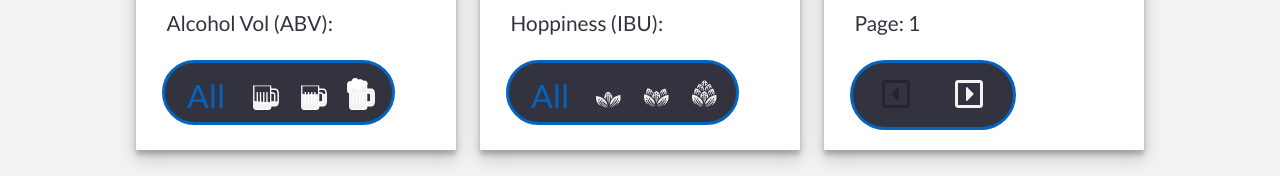
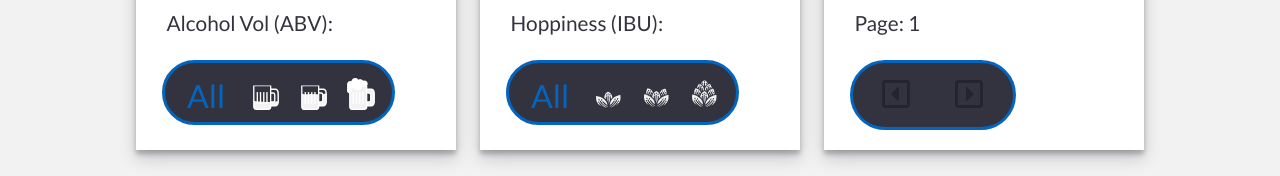
Before and after one commit to AlfonsoAnaya/beer-store, a React (Create React App) app: page / in a window 1280 px wide. Shown: the part 130-306 px from the top of the page. Built offline with nearby package versions, Linux system fonts and the light colour scheme; no server answers.

Commit message:
Fixed next page button, it's disabled when there are no more beers meeting the criteria

```diff
--- a/src/components/Filters.js
+++ b/src/components/Filters.js
@@ -2,8 +2,9 @@ import {useContext} from "react"
 import {Context} from "../Context"
 
 function Filters() {
-  let {incrementPage, decrementPage, handleABVChange, handleIBUChange, page} = useContext(Context)
+  let {incrementPage, decrementPage, handleABVChange, handleIBUChange, page, beers} = useContext(Context)
   let isPrevBtnDisabled = page===1 ? true : false
+  let isNextBtnDisabled = beers.length<20 ? true : false
   return <div className="filters">
     <div className="card filter-card">
       <div className="filter-container">
@@ -303,7 +304,7 @@ function Filters() {
           <button id="prevPage" className="page-btn" disabled={isPrevBtnDisabled} onClick={decrementPage}>
           <svg className="svg-inline--fa fa-caret-square-left fa-w-14" aria-hidden="true" focusable="false" data-prefix="far" data-icon="caret-square-left" role="img" xmlns="http://www.w3.org/2000/svg" viewBox="0 0 448 512" data-fa-i2svg=""><path fill="currentColor" d="M272 157.1v197.8c0 10.7-13 16.1-20.5 8.5l-98.3-98.9c-4.7-4.7-4.7-12.2 0-16.9l98.3-98.9c7.5-7.7 20.5-2.3 20.5 8.4zM448 80v352c0 26.5-21.5 48-48 48H48c-26.5 0-48-21.5-48-48V80c0-26.5 21.5-48 48-48h352c26.5 0 48 21.5 48 48zm-48 346V86c0-3.3-2.7-6-6-6H54c-3.3 0-6 2.7-6 6v340c0 3.3 2.7 6 6 6h340c3.3 0 6-2.7 6-6z"></path></svg>
           </button>
-          <button id="nextPage" className="page-btn" onClick={incrementPage}>
+          <button id="nextPage" className="page-btn" disabled={isNextBtnDisabled} onClick={incrementPage}>
           <svg className="svg-inline--fa fa-caret-square-right fa-w-14" aria-hidden="true" focusable="false" data-prefix="far" data-icon="caret-square-right" role="img" xmlns="http://www.w3.org/2000/svg" viewBox="0 0 448 512" data-fa-i2svg=""><path fill="currentColor" d="M176 354.9V157.1c0-10.7 13-16.1 20.5-8.5l98.3 98.9c4.7 4.7 4.7 12.2 0 16.9l-98.3 98.9c-7.5 7.7-20.5 2.3-20.5-8.4zM448 80v352c0 26.5-21.5 48-48 48H48c-26.5 0-48-21.5-48-48V80c0-26.5 21.5-48 48-48h352c26.5 0 48 21.5 48 48zm-48 346V86c0-3.3-2.7-6-6-6H54c-3.3 0-6 2.7-6 6v340c0 3.3 2.7 6 6 6h340c3.3 0 6-2.7 6-6z"></path></svg>
           </button>
         </div>
```
